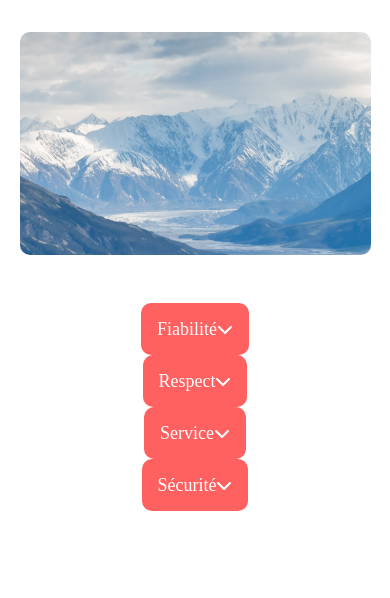
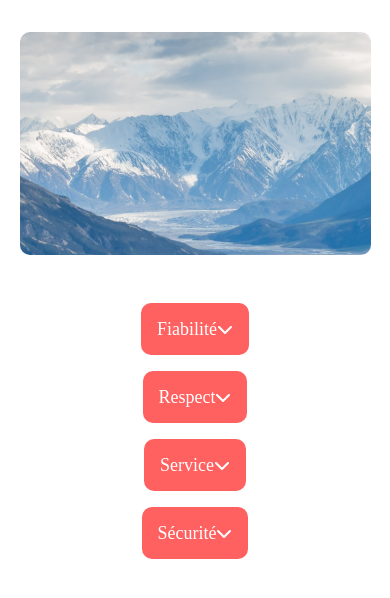
Before and after one commit to rayanadir/RayanDahmena_11_11032022, a React (Create React App) app: page / in a window 390 px wide. Shown: the top 598 px of the page. Built offline with nearby package versions, Linux system fonts and the light colour scheme.

Commit message:
style Dropdown

```diff
--- a/src/components/aboutDropdowns/AboutDropdowns.scss
+++ b/src/components/aboutDropdowns/AboutDropdowns.scss
@@ -8,6 +8,6 @@
 
 @media (max-width:768px) {
     .aboutDropdowns{
-        row-gap: 0;
+        row-gap: 1rem;
     }
 }
```
